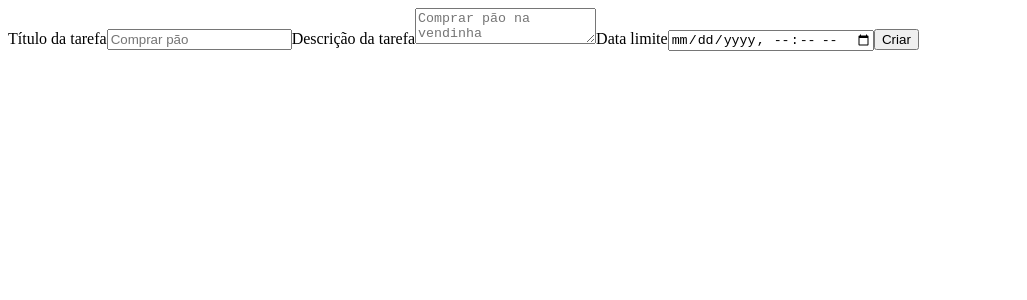
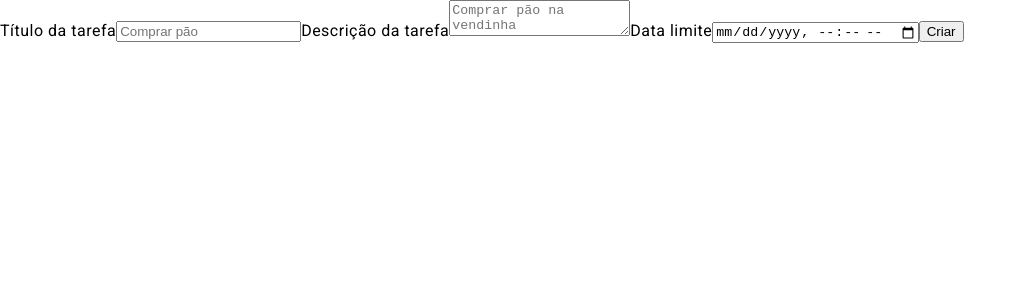
Before and after one commit to jvictordev1/angular-todo, an Angular app: page / in a window 1280 px wide. Shown: the top 300 px of the page, without its empty margins (0-1027 px from the left). Built offline with nearby package versions, Linux system fonts and the light colour scheme.

Commit message:
chore: add angular material lib to project

```diff
--- a/angular.json
+++ b/angular.json
@@ -27,6 +27,7 @@
               }
             ],
             "styles": [
+              "@angular/material/prebuilt-themes/azure-blue.css",
               "src/styles.css"
             ],
             "scripts": []
@@ -85,6 +86,7 @@
               }
             ],
             "styles": [
+              "@angular/material/prebuilt-themes/azure-blue.css",
               "src/styles.css"
             ],
             "scripts": []
--- a/package.json
+++ b/package.json
@@ -11,10 +11,12 @@
   "private": true,
   "dependencies": {
     "@angular/animations": "^18.2.0",
+    "@angular/cdk": "^18.2.5",
     "@angular/common": "^18.2.0",
     "@angular/compiler": "^18.2.0",
     "@angular/core": "^18.2.0",
     "@angular/forms": "^18.2.0",
+    "@angular/material": "^18.2.5",
     "@angular/platform-browser": "^18.2.0",
     "@angular/platform-browser-dynamic": "^18.2.0",
     "@angular/router": "^18.2.0",
--- a/src/app/app.config.ts
+++ b/src/app/app.config.ts
@@ -2,7 +2,8 @@
 import { provideRouter } from '@angular/router';
 
 import { routes } from './app.routes';
+import { provideAnimationsAsync } from '@angular/platform-browser/animations/async';
 
 export const appConfig: ApplicationConfig = {
-  providers: [provideZoneChangeDetection({ eventCoalescing: true }), provideRouter(routes)]
+  providers: [provideZoneChangeDetection({ eventCoalescing: true }), provideRouter(routes), provideAnimationsAsync()]
 };
--- a/src/index.html
+++ b/src/index.html
@@ -6,8 +6,10 @@
     <base href="/" />
     <meta name="viewport" content="width=device-width, initial-scale=1" />
     <link rel="icon" type="image/x-icon" href="favicon.ico" />
-  </head>
-  <body>
+      <link href="https://fonts.googleapis.com/css2?family=Roboto:wght@300;400;500&display=swap" rel="stylesheet">
+    <link href="https://fonts.googleapis.com/icon?family=Material+Icons" rel="stylesheet">
+</head>
+  <body class="mat-typography">
     <app-root></app-root>
   </body>
 </html>
--- a/src/styles.css
+++ b/src/styles.css
@@ -1 +1,4 @@
 /* You can add global styles to this file, and also import other style files */
+
+html, body { height: 100%; }
+body { margin: 0; font-family: Roboto, "Helvetica Neue", sans-serif; }
```
Also changed, not shown: 1 other file (tests, documents, lock files or other folders).
